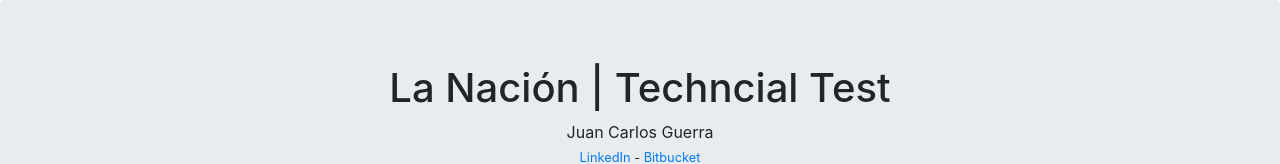
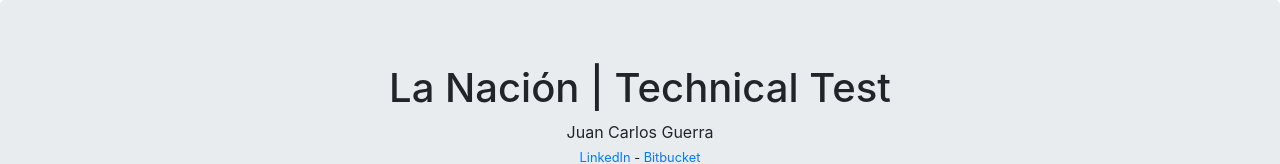
Before and after one commit to jcguerra46/nextjs-ssr-app, a Next.js app: page / in a window 1280 px wide. Shown: the top 164 px of the page. Built offline with nearby package versions, Linux system fonts and the light colour scheme.

Commit message:
Others ajustment

```diff
--- a/pages/[topic]/[subtopic]/[article].js
+++ b/pages/[topic]/[subtopic]/[article].js
@@ -7,7 +7,7 @@
         <Container>
             <div className="row">
                 <div className="row com-titleWithfollow hlp-marginBottom-15">
-                    <h1 className="com-title-section-xl hlp-marginBottom-40">Headlines de la Receta</h1>
+                    <h1 className="com-title-section-xl hlp-marginBottom-40">Headline de la Receta</h1>
                 </div>
                 <div className="com-titleWithfollow hlp-marginBottom-15">
                     <p><h2 className="com-title --threexl">Subtitle de la Receta</h2></p>
--- a/pages/index.js
+++ b/pages/index.js
@@ -12,7 +12,7 @@
       <main role="main">
         <section className="jumbotron text-center">
           <div className="container">
-            <h1>La Nación | Techncial Test</h1>
+            <h1>La Nación | Technical Test</h1>
             <p>Juan Carlos Guerra <br />
               <small>
               <a href="https://www.linkedin.com/in/jcguerra/"
```
